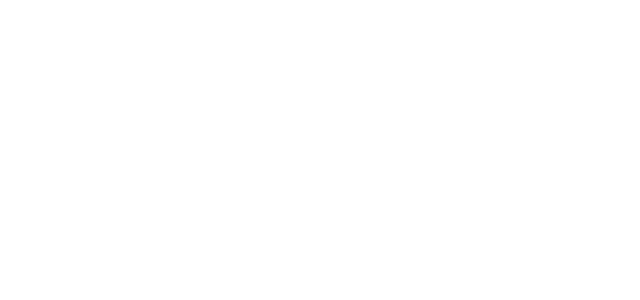
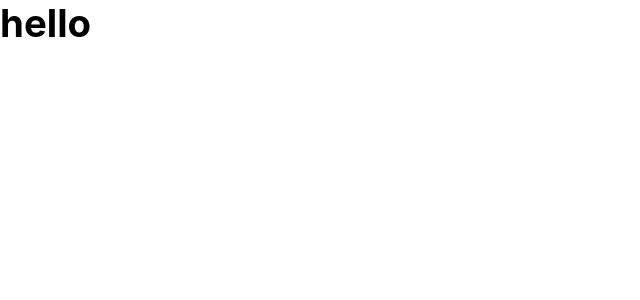
Before and after one commit to Rajan66/Glam, a React (Create React App) app in the folder client/: page /product/1 in a window 1280 px wide. Before the commit this address had no page. Shown: the top 300 px of the page, without its empty margins (0-640 px from the left). Built offline with nearby package versions, Linux system fonts and the light colour scheme.

Commit message:
Created and linked product page

```diff
--- a/client/src/App.js
+++ b/client/src/App.js
@@ -3,8 +3,9 @@ import { BrowserRouter as Router, Route, Routes, Navigate } from "react-router-d
 import Home from './components/Home/Home';
 import Admin from './components/Admin/Admin'
 import Auth from './components/Auth/Auth'
-import Table from './components/Admin/AdminProducts/Form/Form.js';
+import ProductDetails from './components/ProductDeatils/ProductDetails.js';
 import './App.css';
+
 
 
 
@@ -15,6 +16,7 @@ function App() {
         <Route path="/" Component={Home} />
         <Route path="/admin" Component={Admin} />
         <Route path="/auth" Component={Auth} />
+        <Route path="/product/:id" Component={ProductDetails} />
       </Routes>
     </Router>
   );
--- a/client/src/components/Card/Card.js
+++ b/client/src/components/Card/Card.js
@@ -4,11 +4,14 @@ import { Grid, IconButton } from '@mui/material'
 import Cart from '@mui/icons-material/ShoppingBag'
 import { useDispatch } from 'react-redux'
 import { addToCart } from '../../actions/cart'
+import { Link, useNavigate } from 'react-router-dom'
+import ProductDetails from '../ProductDeatils/ProductDetails'
 
 const Card = ({ products }) => {
     // store 5-8 random products in a array and display in the featured products
 
     const dispatch = useDispatch();
+    const navigate = useNavigate()
 
     return (
         <div className='cards'>
@@ -19,7 +22,9 @@ const Card = ({ products }) => {
                     {products.map((product) => (
                         <Grid key={product._id} item>
                             <div className='card'>
-                                <img src={product.productImage} width="100%" height="100%" />
+                                <Link to={`/product/${product._id}`}>
+                                    <img src={product.productImage} width="100%" height="100%" />
+                                </Link>
                                 <p>{product.title}</p>
                                 <p><span>{product.tags}</span></p>
 
--- /dev/null
+++ b/client/src/components/ProductDeatils/ProductDetails.js
@@ -0,0 +1,18 @@
+import React from 'react'
+import { useParams } from 'react-router-dom'
+import Navbar from '../Navbar/Navbar'
+
+const ProductDetails = () => {
+    const { id } = useParams()
+    console.log(id)
+    return (
+        <>
+
+            <h1>
+                    hello
+            </h1>
+        </>
+    )
+}
+
+export default ProductDetails
--- a/client/src/components/Products/Product/Product.js
+++ b/client/src/components/Products/Product/Product.js
@@ -4,7 +4,7 @@ const Product = ({ product }) => {
   return (
     <>
       <h1>
-        {/* {product.title} */}
+        {product.title}
       </h1>
     </>
   )
```
Also changed, not shown: client/src/components/Navbar/styles.css (+0 -10 lines).
